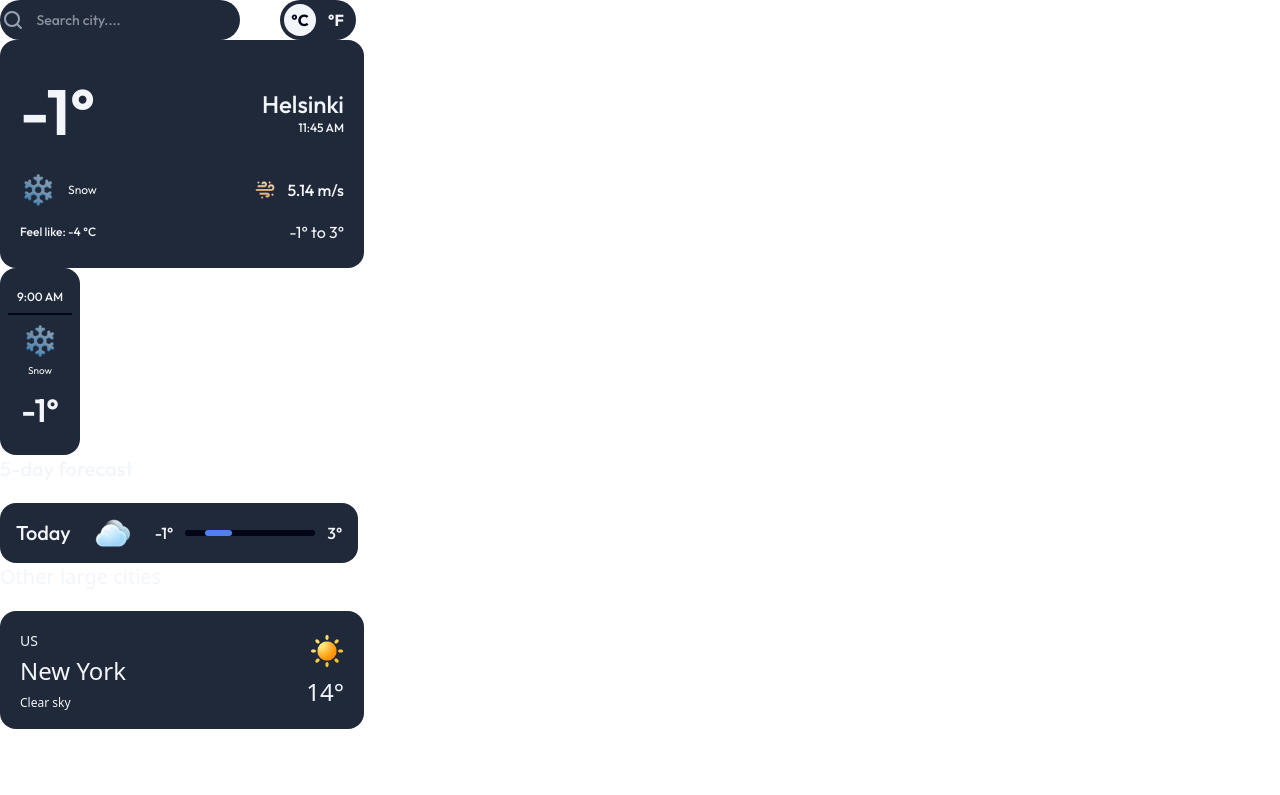
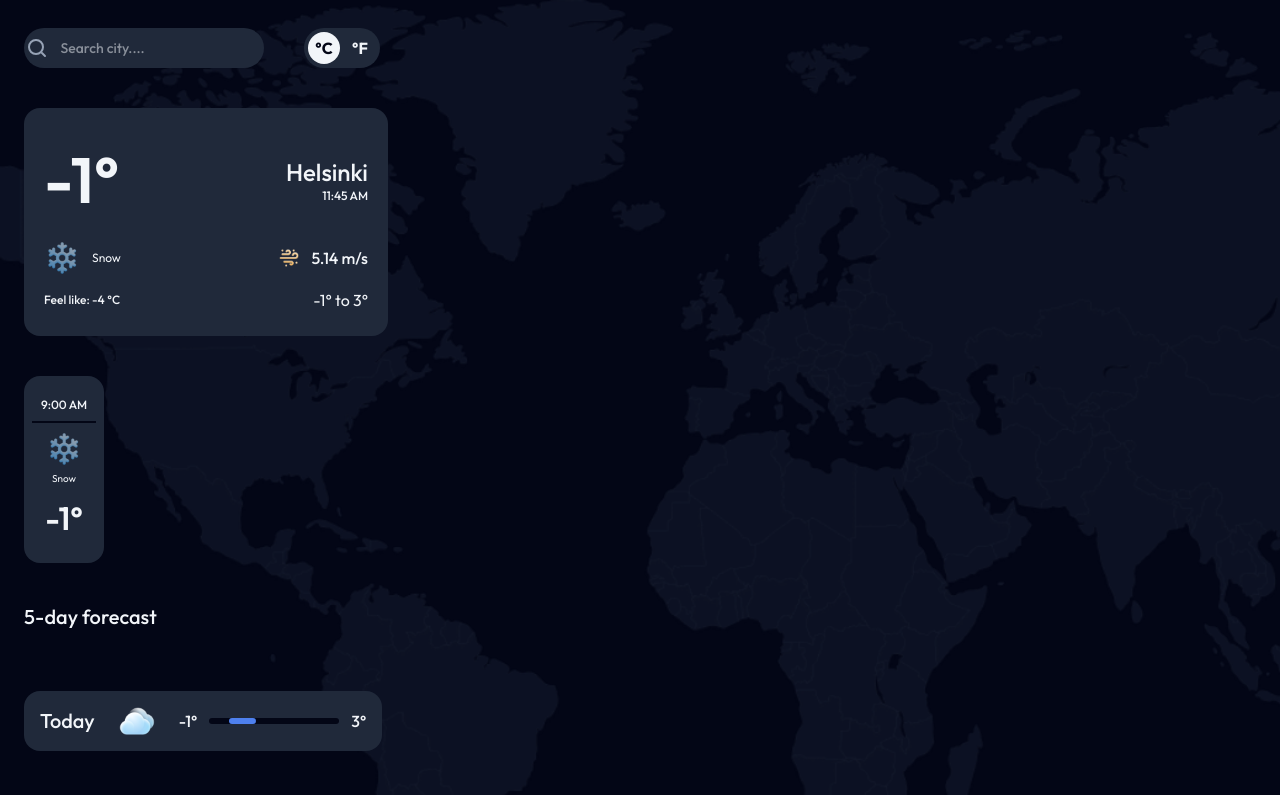
Before and after one commit to sercansimsek/weather-app, a React (Vite) app: page / in a window 1280 px wide. Shown: the top 795 px of the page. Built offline with nearby package versions, Linux system fonts and the light colour scheme.

Commit message:
bg image test

```diff
--- a/src/App.jsx
+++ b/src/App.jsx
@@ -7,7 +7,7 @@ import { SearchBar } from "./components/SearchBar/SearchBar";
 
 export const App = () => {
 	return (
-		<div>
+		<div className="grid grid-cols-1 gap-10 justify-center items-center bg-[url('../src/assets/images/earth.png')] object-cover bg-cover bg-no-repeat bg-[#030616] px-6 py-7">
 			<SearchBar />
 			<MainInfo />
       <DailyCard />
```
Also changed, not shown: src/assets/images/bg-earth-figma.jpg (added), 1 other file (tests, documents, lock files or other folders).
